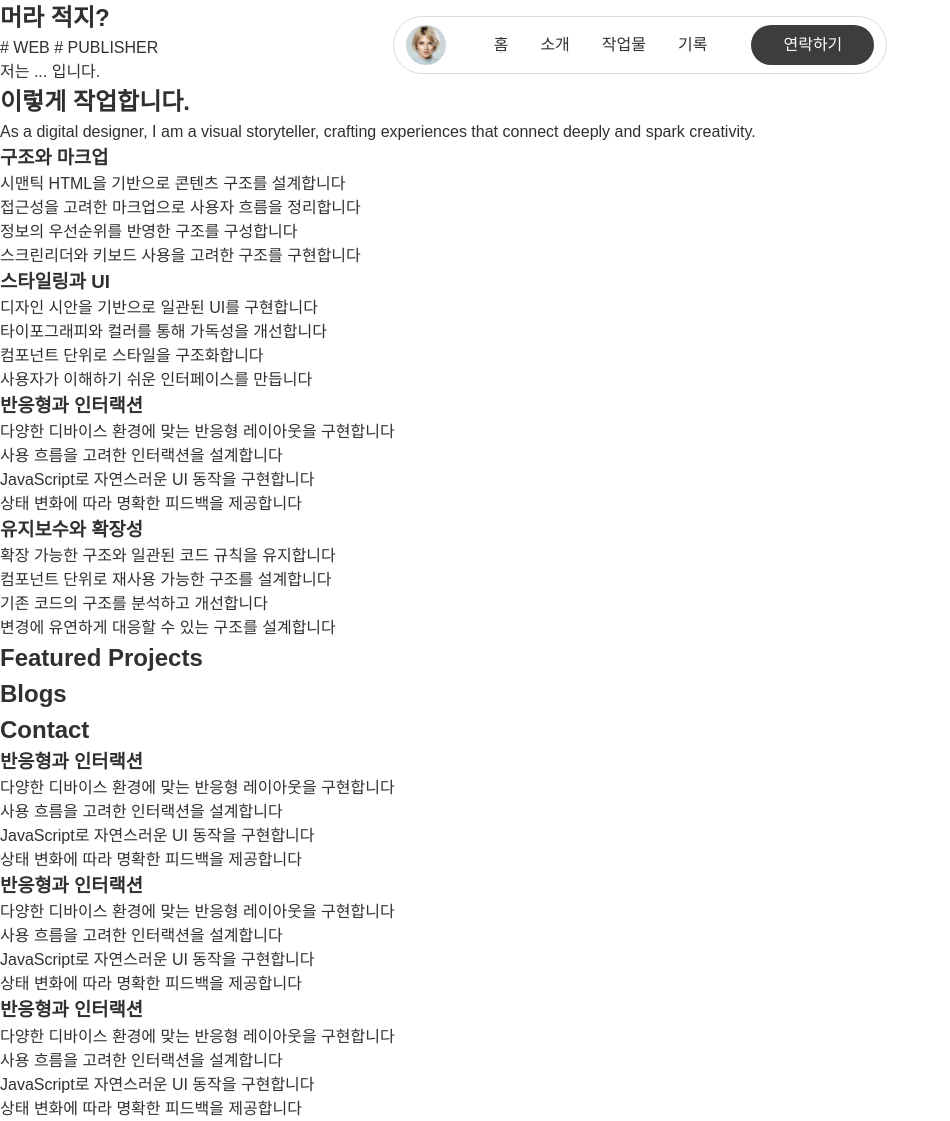
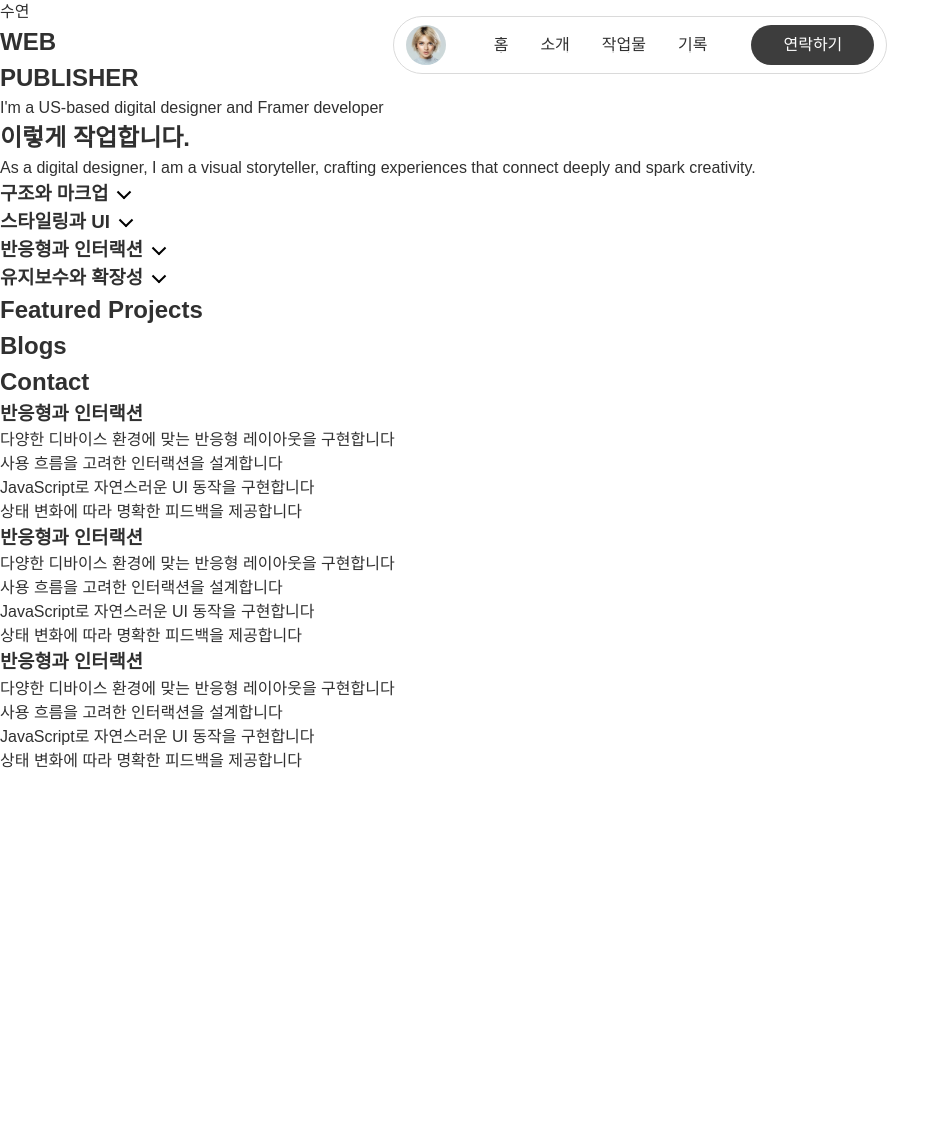
Before and after one commit to suyeonn113/web-publisher-portfolio, a PHP site: page / in a window 1280 px wide. Shown: the whole page, without its empty margins (0-950 px from the left). After the commit the page ends 768 px from the top, so only its background shows below. Run offline with PHP 8.4, Linux system fonts and the light colour scheme; some web fonts are replaced.

Commit message:
feat: 헤더 애니메이션 고도화 및 토글 로직 최적화

```diff
--- a/portfolio/css/home.css
+++ b/portfolio/css/home.css
@@ -15,5 +15,4 @@
 @import url("./effects/surface.css");
 
 /* ---------- sections (home only) ---------- */
-@import url("./sections/hero.css");
-@import url("./sections/intro.css");
+@import url("./sections/main-visual.css");
--- /dev/null
+++ b/portfolio/css/sections/main-visual.css
@@ -0,0 +1,73 @@
+@charset "utf-8";
+
+
+
+.skills-entry__title {
+    display: flex;
+    align-items: center;
+    gap: .5rem;
+}
+
+.skills-entry__toggle {
+    width: 1rem;
+    height: 1rem;
+}
+
+.toggle-button--chevron .toggle-icon__line::before {
+    background: #000;
+}
+
+.toggle-button--chevron[aria-expanded="true"] .toggle-icon__line::before {
+    background: #949494;
+}
+
+
+
+
+
+/* ========================================
+   Skills 애니메이션
+======================================== */
+
+:root {
+    /* 애니메이션 속도 조절*/
+    --sk-open-speed: 0.8s;   /* 열릴 때 속도 */
+    --sk-close-speed: 0.5s;  /* 닫힐 때 속도 */
+    --sk-max-height: 500px;  /* 서랍 최대 높이 */
+    --sk-stagger-delay: 0.1s; /* 글자 나타나는 지연 시간 */
+}
+
+/* --- 1. 서랍 (부모) --- */
+.skills-entry__body {
+    overflow: hidden;
+    max-height: 0;
+    transition: max-height var(--sk-close-speed) cubic-bezier(0.4, 0, 0.2, 1);
+}
+
+/* --- 2. 내용물 (자식) --- */
+.skills-entry__details {
+    clip-path: inset(0 0 100% 0);
+    transform: translateY(-20px);
+    opacity: 0;
+    /* 닫힐 때 설정 */
+    transition:
+        clip-path var(--sk-close-speed) ease,
+        transform var(--sk-close-speed) ease,
+        opacity calc(var(--sk-close-speed) * 0.75) ease;
+}
+
+/* --- 3. 열림 상태 (Active) --- */
+.skills-entry__title:has(button[aria-expanded="true"]) + .skills-entry__body {
+    max-height: var(--sk-max-height);
+    transition: max-height var(--sk-open-speed) cubic-bezier(0.4, 0, 0.2, 1);
+}
+
+.skills-entry__title:has(button[aria-expanded="true"]) + .skills-entry__body .skills-entry__details {
+    clip-path: inset(0 0 0% 0);
+    transform: translateY(0);
+    opacity: 1;
+    transition:
+        clip-path var(--sk-open-speed) ease var(--sk-stagger-delay),
+        transform calc(var(--sk-open-speed) * 0.8) ease var(--sk-stagger-delay),
+        opacity calc(var(--sk-open-speed) * 0.8) ease var(--sk-stagger-delay);
+}
--- a/portfolio/index.html
+++ b/portfolio/index.html
@@ -3,7 +3,7 @@
 <head>
     <meta charset="UTF-8">
     <meta name="viewport" content="width=device-width, initial-scale=1.0">
-    <title>Document</title>
+    <title>수연의 작업실</title>
     <link rel="stylesheet" href="css/home.css">
 </head>
 <body>
@@ -72,7 +72,7 @@
                             <li class="site-header__menu--contact"><a class="site-header__menu-link site-header__menu-link--contact" href="#">연락하기</a></li>
                         </ul>
                     </nav>
-                    <button class="site-header__menu-toggle toggle-button"
+                    <button class="site-header__menu-toggle toggle-button toggle-button--hamburger"
                             type="button"
                             aria-expanded="false"
                             aria-controls="site-header-nav"
@@ -88,46 +88,30 @@
     </header>
 
     <main id="main">
-        <!-- Hero -->
-        <section class="hero">
-            <div class="hero__inner">
-                <div class="hero__media">
-                    <div class="hero-card" aria-label="넣을 준비">
-                        <div class="hero-card__inner">
-                            <!-- front -->
-                            <div class="hero-card__side hero-card__side--front">
-                                <img src=""
-                                    alt=""/>
-                            </div>
-
-                            <!-- back -->
-                            <div class="hero-card__side hero-card__side--back">
-                                <img src=""
-                                    alt=""/>
+        <section class="main-visual">
+            <div class="sticky-wrapper">
+                <div class="card-flip">
+                    <div class="card-flip__group">
+                        <img class="card-flip__image card-flip__image--front" src="" alt="">
+                        <img class="card-flip__image card-flip__image--back" src="" alt="">
                     </div>
                 </div>
             </div>
+        </section>
+        <div class="content">
+            <!-- Hero -->
+            <section class="hero">
+                <div class="hero__heading--left">
+                    <p class="hero__heading-subtitle">수연</p>
+                    <h1 class="hero__heading-title">WEB</h1>
                 </div>
-
-                <div class="hero__content">
-                    <div class="hero__title-wrap">
-                        <h1 class="hero__title" id="hero-title">머라 적지?</h1>
-                        <p class="hero__tagline">
-                            <span class="hero__tag"># WEB</span>
-                            <span class="hero__tag"># PUBLISHER</span>
-                        </p>
-                    </div>
-
-                    <p class="hero__description">
-                        저는 ... 입니다.
-                    </p>
-                </div>
+                <div class="hero__heading--right">
+                    <h1 class="hero__heading-title">PUBLISHER</h1>
+                    <p class="hero__heading-subtitle">I'm a US-based digital designer and Framer developer</p>
                 </div>
             </section>
-
-        <!-- 제가 하는 일 -->
+            <!-- Skills -->
             <section class="skills">
-            <div class="skills__inner">
                 <header class="skills__header">
                     <h2 class="skills__title" id="skills-title">
                         이렇게 작업합니다.
@@ -139,55 +123,112 @@
                 </header>
                 <ol class="skills__list">
                     <li class="skills__item">
-                        <article class="service-card">
-                            <h3 class="service-card__title">구조와 마크업</h3>
-                            <ul class="service-card__details">
+                        <article class="skills-entry">
+                            <h3 class="skills-entry__title">구조와 마크업
+                                <button class="skills-entry__toggle toggle-button toggle-button--chevron"
+                                        type="button"
+                                        aria-expanded="false"
+                                        aria-controls="skills-details-1"
+                                        aria-label="상세 내용 보기">
+                                    <span class="toggle-icon" aria-hidden="true">
+                                        <span class="toggle-icon__line toggle-icon__line--left"></span>
+                                        <span class="toggle-icon__line toggle-icon__line--right"></span>
+                                    </span>
+                                </button>
+                            </h3>
+                            <div id="skills-details-1" class="skills-entry__body">
+                                <ul class="skills-entry__details">
                                     <li>시맨틱 HTML을 기반으로 콘텐츠 구조를 설계합니다</li>
                                     <li>접근성을 고려한 마크업으로 사용자 흐름을 정리합니다</li>
                                     <li>정보의 우선순위를 반영한 구조를 구성합니다</li>
                                     <li>스크린리더와 키보드 사용을 고려한 구조를 구현합니다</li>
                                 </ul>
+                            </div>
                         </article>
                     </li>
-
                     <li class="skills__item">
-                        <article class="service-card">
-                            <h3 class="service-card__title">스타일링과 UI</h3>
-                            <ul class="service-card__details">
+                        <article class="skills-entry">
+                            <h3 class="skills-entry__title">스타일링과 UI
+                                <button class="skills-entry__toggle toggle-button toggle-button--chevron"
+                                        type="button"
+                                        aria-expanded="false"
+                                        aria-controls="skills-details-2"
+                                        aria-label="상세 내용 보기">
+                                    <span class="toggle-icon" aria-hidden="true">
+                                        <span class="toggle-icon__line toggle-icon__line--left"></span>
+                                        <span class="toggle-icon__line toggle-icon__line--right"></span>
+                                    </span>
+                                </button>
+                            </h3>
+                            <div id="skills-details-2" class="skills-entry__body">
+                                <ul class="skills-entry__details">
                                     <li>디자인 시안을 기반으로 일관된 UI를 구현합니다</li>
                                     <li>타이포그래피와 컬러를 통해 가독성을 개선합니다</li>
                                     <li>컴포넌트 단위로 스타일을 구조화합니다</li>
                                     <li>사용자가 이해하기 쉬운 인터페이스를 만듭니다</li>
                                 </ul>
+                            </div>
                         </article>
                     </li>
-
                     <li class="skills__item">
-                        <article class="service-card">
-                            <h3 class="service-card__title">반응형과 인터랙션</h3>
-                            <ul class="service-card__details">
+                        <article class="skills-entry">
+                            <h3 class="skills-entry__title">반응형과 인터랙션
+                                <button class="skills-entry__toggle toggle-button toggle-button--chevron"
+                                        type="button"
+                                        aria-expanded="false"
+                                        aria-controls="skills-details-3"
+                                        aria-label="상세 내용 보기">
+                                    <span class="toggle-icon" aria-hidden="true">
+                                        <span class="toggle-icon__line toggle-icon__line--left"></span>
+                                        <span class="toggle-icon__line toggle-icon__line--right"></span>
+                                    </span>
+                                </button>
+                            </h3>
+                            <div id="skills-details-3" class="skills-entry__body">
+                                <ul class="skills-entry__details">
                                     <li>다양한 디바이스 환경에 맞는 반응형 레이아웃을 구현합니다</li>
                                     <li>사용 흐름을 고려한 인터랙션을 설계합니다</li>
                                     <li>JavaScript로 자연스러운 UI 동작을 구현합니다</li>
                                     <li>상태 변화에 따라 명확한 피드백을 제공합니다</li>
                                 </ul>
+                            </div>
                         </article>
                     </li>
-
                     <li class="skills__item">
-                        <article class="service-card">
-                            <h3 class="service-card__title">유지보수와 확장성</h3>
-                            <ul class="service-card__details">
+                        <article class="skills-card">
+                            <h3 class="skills-entry__title">유지보수와 확장성
+                                <button class="skills-entry__toggle toggle-button toggle-button--chevron"
+                                        type="button"
+                                        aria-expanded="false"
+                                        aria-controls="skills-details-4"
+                                        aria-label="상세 내용 보기">
+                                    <span class="toggle-icon" aria-hidden="true">
+                                        <span class="toggle-icon__line toggle-icon__line--left"></span>
+                                        <span class="toggle-icon__line toggle-icon__line--right"></span>
+                                    </span>
+                                </button>
+                            </h3>
+                            <div id="skills-details-4" class="skills-entry__body">
+                                    <ul class="skills-entry__details">
                                     <li>확장 가능한 구조와 일관된 코드 규칙을 유지합니다</li>
                                     <li>컴포넌트 단위로 재사용 가능한 구조를 설계합니다</li>
                                     <li>기존 코드의 구조를 분석하고 개선합니다</li>
                                     <li>변경에 유연하게 대응할 수 있는 구조를 설계합니다</li>
                                 </ul>
+                            </div>
                         </article>
                     </li>
                 </ol>
+            </section>
         </div>
-        </section>
+
+
+
+
+
+
+
+
 
         <!-- Placeholder sections -->
         <section id="projects" aria-labelledby="projects-title">
@@ -201,25 +242,25 @@
         <section id="contact" aria-labelledby="contact-title">
         <h2 id="contact-title">Contact</h2>
         </section>
-        <article class="service-card">
-                            <h3 class="service-card__title">반응형과 인터랙션</h3>
-                            <ul class="service-card__details">
+        <article class="skills-card">
+                            <h3 class="skills-card__title">반응형과 인터랙션</h3>
+                            <ul class="skills-card__details">
                                 <li>다양한 디바이스 환경에 맞는 반응형 레이아웃을 구현합니다</li>
                                 <li>사용 흐름을 고려한 인터랙션을 설계합니다</li>
                                 <li>JavaScript로 자연스러운 UI 동작을 구현합니다</li>
                                 <li>상태 변화에 따라 명확한 피드백을 제공합니다</li>
                             </ul>
-                        </article><article class="service-card">
-                            <h3 class="service-card__title">반응형과 인터랙션</h3>
-                            <ul class="service-card__details">
+                        </article><article class="skills-card">
+                            <h3 class="skills-card__title">반응형과 인터랙션</h3>
+                            <ul class="skills-card__details">
                                 <li>다양한 디바이스 환경에 맞는 반응형 레이아웃을 구현합니다</li>
                                 <li>사용 흐름을 고려한 인터랙션을 설계합니다</li>
                                 <li>JavaScript로 자연스러운 UI 동작을 구현합니다</li>
                                 <li>상태 변화에 따라 명확한 피드백을 제공합니다</li>
                             </ul>
-                        </article><article class="service-card">
-                            <h3 class="service-card__title">반응형과 인터랙션</h3>
-                            <ul class="service-card__details">
+                        </article><article class="skills-card">
+                            <h3 class="skills-card__title">반응형과 인터랙션</h3>
+                            <ul class="skills-card__details">
                                 <li>다양한 디바이스 환경에 맞는 반응형 레이아웃을 구현합니다</li>
                                 <li>사용 흐름을 고려한 인터랙션을 설계합니다</li>
                                 <li>JavaScript로 자연스러운 UI 동작을 구현합니다</li>
--- a/portfolio/js/components/toggle-button.js
+++ b/portfolio/js/utils/toggle.js
@@ -1,6 +1,6 @@
 /* ========================================
-   Toggle Button
-   - 공통 토글 버튼 상태 반영
+   Toggle
+   - 공통 토글 상태 반영
    - 실제 열고 닫기 판단은 부모 컴포넌트가 담당
    - 재사용 가능 (header / modal / accordion 등)
 ======================================== */
```
Also changed, not shown: portfolio/js/header.js (+9 -1 lines), portfolio/js/home.js (+20 -0 lines). Lines whose indentation alone changed are shown as unchanged.
